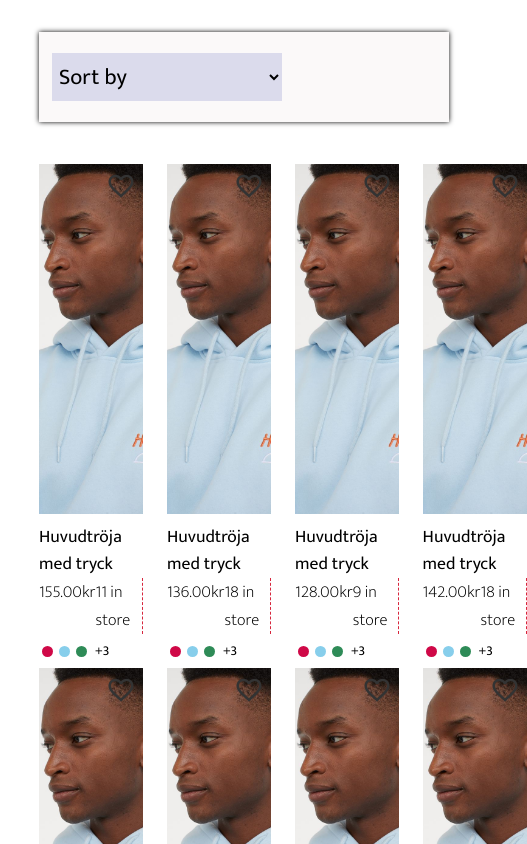
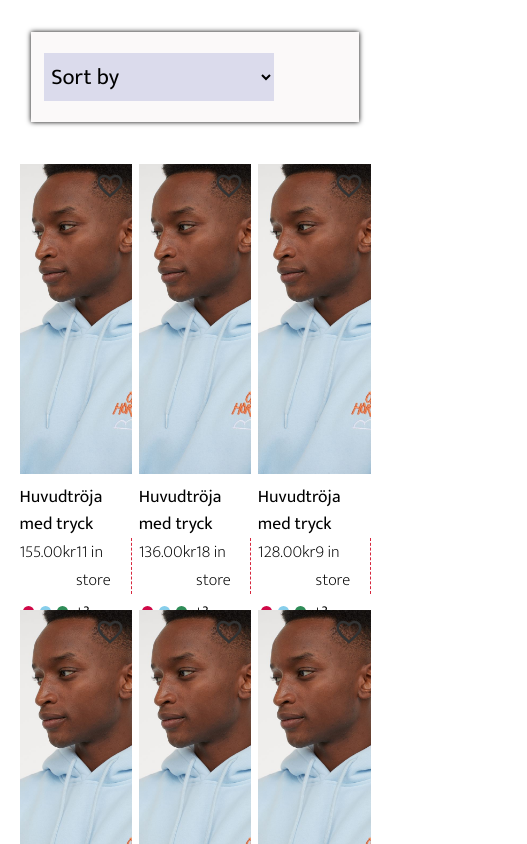
Before and after one commit to imMatheus/Stash-web, a React (Create React App) app in the folder stash/: page /storage in a window 390 px wide. Shown: the top 844 px of the page, 527 px wide, since content can reach past the window. Built offline with nearby package versions, Linux system fonts and the light colour scheme.

Commit message:
responvines, added mixins for media queries

```diff
--- a/stash/src/components/stashesOverview/stashesOverview-components/StOv-storage/_itemsLayout.scss
+++ b/stash/src/components/stashesOverview/stashesOverview-components/StOv-storage/_itemsLayout.scss
@@ -1,6 +1,18 @@
+@mixin media-1080 {
+    @media screen and (max-width: 1080px) {
+        @content;
+    }
+}
+@mixin media-710 {
+    @media screen and (max-width: 710px) {
+        @content;
+    }
+}
+
 .storage-itemsContainer {
-    width: 84%;
+    width: 90%;
     margin: 0 auto;
+
     &.storage-container-rowsLayout {
         height: auto;
     }
@@ -16,18 +28,28 @@
         padding: 10px 0px;
         row-gap: 1.5em;
         column-gap: 1.5em;
+        @include media-1080() {
+            grid-template-columns: repeat(3, 1fr);
+            row-gap: 1em;
+            column-gap: 0.4em;
+        }
 
         & .storageitem {
             width: 100%;
             height: 480px;
             position: relative;
+            @include media-1080() {
+                height: 430px;
+            }
 
             & .storageitem-image {
                 cursor: pointer;
                 height: 350px;
-                width: 100%;
                 background-size: cover;
                 background-position: center;
+                @include media-1080() {
+                    height: 310px;
+                }
             }
 
             & .details {
--- a/stash/src/global.css
+++ b/stash/src/global.css
@@ -75,7 +75,7 @@
   padding: 6rem;
 }
 .stashesOverview .stashstorage .storage-itemsContainer {
-  width: 84%;
+  width: 90%;
   margin: 0 auto;
 }
 .stashesOverview .stashstorage .storage-itemsContainer.storage-container-rowsLayout {
@@ -89,17 +89,33 @@
   row-gap: 1.5em;
   column-gap: 1.5em;
 }
+@media screen and (max-width: 1080px) {
+  .stashesOverview .stashstorage .storage-itemsContainer.storage-container-cardsLayout {
+    grid-template-columns: repeat(3, 1fr);
+    row-gap: 1em;
+    column-gap: 0.4em;
+  }
+}
 .stashesOverview .stashstorage .storage-itemsContainer.storage-container-cardsLayout .storageitem {
   width: 100%;
   height: 480px;
   position: relative;
 }
+@media screen and (max-width: 1080px) {
+  .stashesOverview .stashstorage .storage-itemsContainer.storage-container-cardsLayout .storageitem {
+    height: 430px;
+  }
+}
 .stashesOverview .stashstorage .storage-itemsContainer.storage-container-cardsLayout .storageitem .storageitem-image {
   cursor: pointer;
   height: 350px;
-  width: 100%;
   background-size: cover;
   background-position: center;
+}
+@media screen and (max-width: 1080px) {
+  .stashesOverview .stashstorage .storage-itemsContainer.storage-container-cardsLayout .storageitem .storageitem-image {
+    height: 310px;
+  }
 }
 .stashesOverview .stashstorage .storage-itemsContainer.storage-container-cardsLayout .storageitem .details {
   padding: 10px 0px;
```
Also changed, not shown: 1 other file (tests, documents, lock files or other folders).
